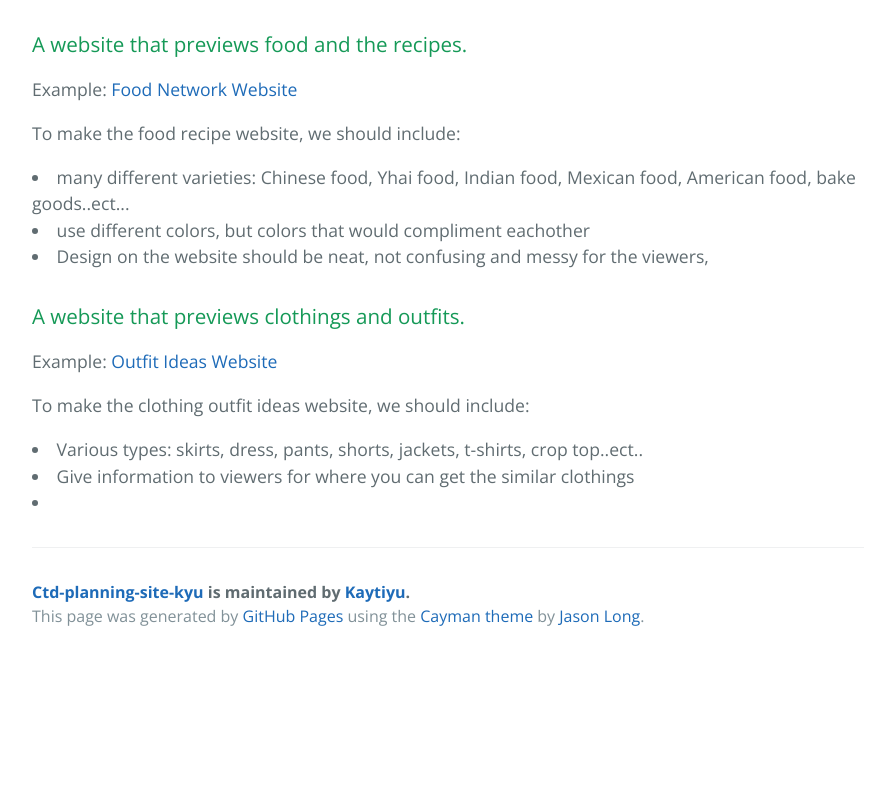
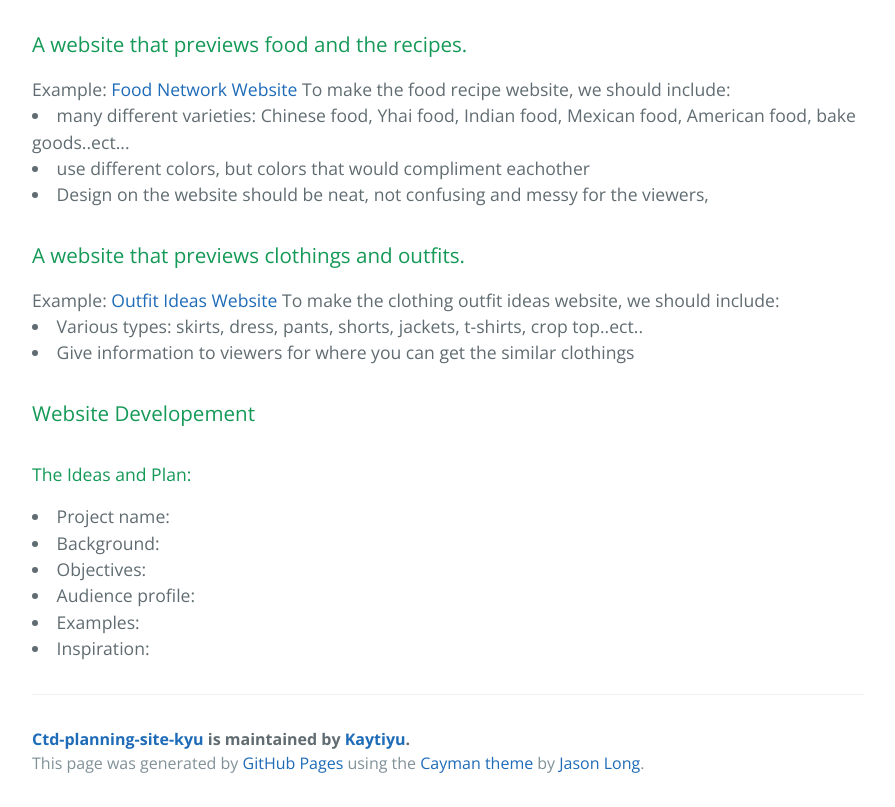
Before and after one commit to Kaytiyu/CTD-Planning-Site-KYu, a plain HTML site: page index.html in a window 1280 px wide. Shown: the part 525-1332 px from the top of the page, without its empty margins (192-1087 px from the left). Before the commit the page ends 1185 px from the top, so only its background shows below. Drawn offline with nearby package versions, Linux system fonts and the light colour scheme.

Commit message:
Update index.html

```diff
--- a/index.html
+++ b/index.html
@@ -31,23 +31,37 @@
 <p>
  <h3>A website that previews food and the recipes. </h3>
   Example: <a href="http://www.foodnetwork.com/recipes.html">Food Network Website</a>
-  <p>
+
   To make the food recipe website, we should include:
   <li> many different varieties: Chinese food, Yhai food, Indian food, Mexican food, American food, bake goods..ect...</li>
   <li> use different colors, but colors that would compliment eachother</li>
   <li>Design on the website should be neat, not confusing and messy for the viewers, </li>
-  </p>
+
 </p>
 <p>
   <h3>A website that previews clothings and outfits.</h3>
 Example: <a href="http://www.glamour.com/fashion/outfit-ideas">Outfit Ideas Website</a>
- <p>
-<p> To make the clothing outfit ideas website, we should include:
+
+To make the clothing outfit ideas website, we should include:
 <li>Various types: skirts, dress, pants, shorts, jackets, t-shirts, crop top..ect..</li>
 <li>Give information to viewers for where you can get the similar clothings</li>
-<li></li>
+</p>
+<h3> Website Developement</h3>
 
-</p>
+<h4>The Ideas and Plan:</h4>
+<li>Project name:</li>
+<li>Background:</li>
+<li>Objectives:</li>
+<li> Audience profile:</li>
+<li>Examples: </li>
+<li>Inspiration:</li>
+
+
+
+
+<p>
+
+
 
 </p>
 
```
